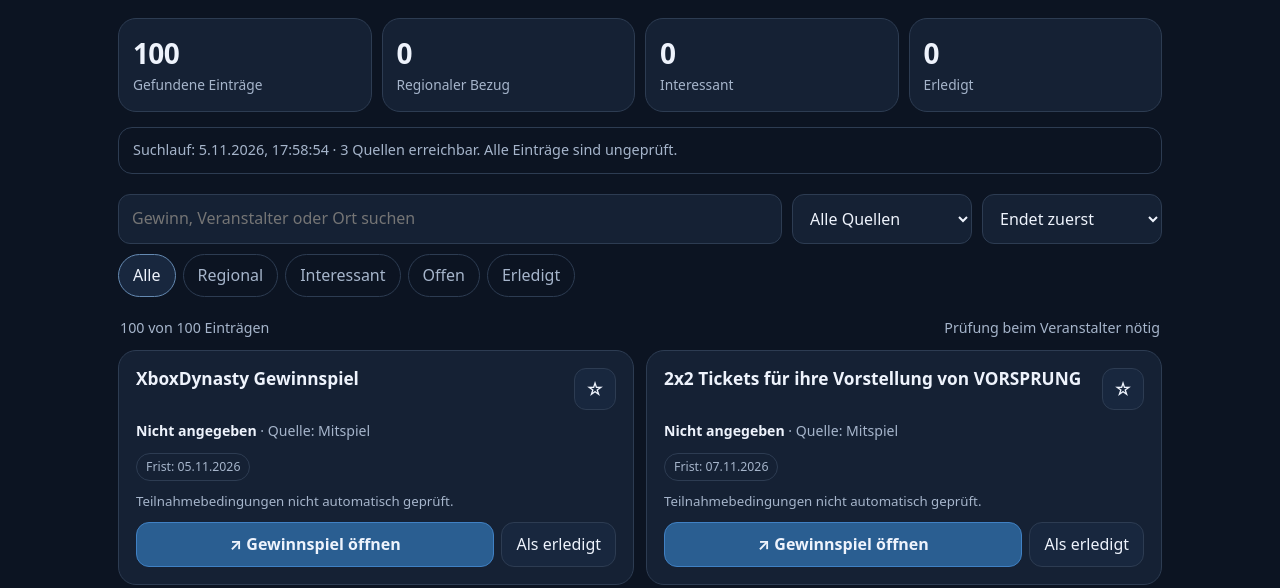
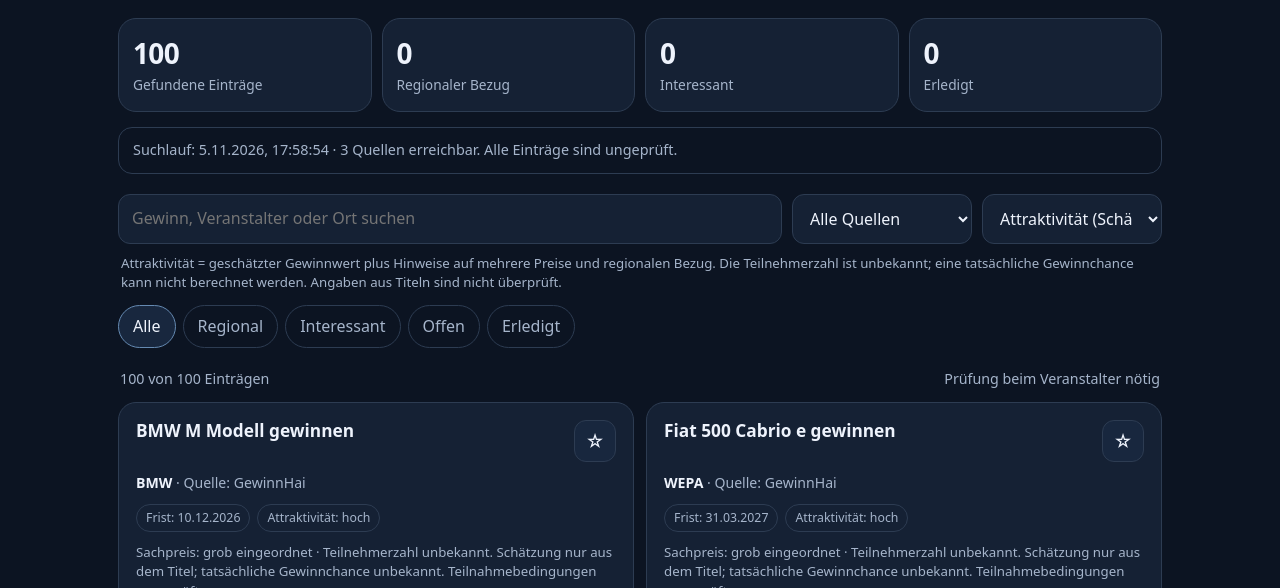
Before and after one commit to bernd72/GewinnspielRadar, a plain HTML site: page index.html in a window 1280 px wide. Shown: the part 212-800 px from the top of the page. Drawn offline with Linux system fonts and the light colour scheme.

Commit message:
Gewinnspiele nach geschätzter Attraktivität, Wert und Chancenhinweisen sortieren

```diff
--- a/index.html
+++ b/index.html
@@ -49,8 +49,9 @@
     <section class="controls" aria-label="Suche und Sortierung">
       <input id="query" type="search" placeholder="Gewinn, Veranstalter oder Ort suchen" aria-label="Gewinnspiele durchsuchen">
       <select id="source" aria-label="Quelle"><option value="">Alle Quellen</option></select>
-      <select id="sort" aria-label="Sortierung"><option value="deadline">Endet zuerst</option><option value="new">Neueste zuerst</option><option value="title">Titel A–Z</option></select>
+      <select id="sort" aria-label="Sortierung"><option value="attractive">Attraktivität (Schätzung)</option><option value="value">Gewinnwert (Schätzung)</option><option value="chance">Chancen-Hinweise</option><option value="deadline">Endet zuerst</option><option value="new">Neueste zuerst</option><option value="title">Titel A–Z</option></select>
     </section>
+    <p class="help" style="margin:0 3px 13px">Attraktivität = geschätzter Gewinnwert plus Hinweise auf mehrere Preise und regionalen Bezug. Die Teilnehmerzahl ist unbekannt; eine tatsächliche Gewinnchance kann nicht berechnet werden. Angaben aus Titeln sind nicht überprüft.</p>
     <div class="tabs" role="tablist" aria-label="Ansicht wählen">
       <button role="tab" type="button" data-tab="all" aria-selected="true">Alle</button>
       <button role="tab" type="button" data-tab="region" aria-selected="false">Regional</button>
@@ -87,6 +88,55 @@ function dateDE(s){if(!s)return 'Nicht bekannt';const d=new Date(s+'T12:00:00');
 function safeUrl(raw){try{const u=new URL(raw);return ['https:','http:'].includes(u.protocol)?u.href:null;}catch{return null;}}
 function el(tag, className, text){const n=document.createElement(tag);if(className)n.className=className;if(text!==undefined)n.textContent=text;return n;}
 function statusMessage(s){$('status').textContent=s;}
+
+/* Vorsichtige Heuristik: nur öffentlich vorhandene Titel verwenden, keine erfundenen Gewinnquoten. */
+function rankInfo(it){
+  const title=String(it.title||'');
+  const t=title.toLocaleLowerCase('de-DE');
+  const amounts=[];
+  const money=/(?:€\s*((?:\d{1,3}(?:[.\s]\d{3})+|\d{1,6})(?:,\d{2})?))|(?:(\d{1,3}(?:[.\s]\d{3})+|\d{1,6})(?:,\d{2})?\s*(?:€|euro\b))/gi;
+  for(const match of title.matchAll(money)){
+    const raw=match[1]||match[2];
+    const n=Number(raw.replace(/[.\s]/g,'').replace(',','.'));
+    if(Number.isFinite(n)&&n>=5&&n<=10000000)amounts.push(n);
+  }
+  const statedValue=amounts.length?Math.max(...amounts):null;
+  // Die Sachpreiswerte sind lediglich grobe Kategorie-Anhaltspunkte, keine Marktpreise.
+  const categories=[
+    [/\b(bmw|fiat|porsche|mercedes|tesla|vw|auto gewinnen|neuwagen|fahrzeug)\b/i,30000],
+    [/\b(küche|küchenzeile)\b/i,8000],
+    [/\b(e-bike|ebike|pedelec)\b/i,2200],
+    [/\b(gaming[\s-]?pc|computer|notebook|laptop)\b/i,1600],
+    [/\b(reise|urlaub|lappland|polarlichter|aufenthalt)\b/i,1400],
+    [/\b(iphone|smartphone)\b/i,950],
+    [/\b(lego.*todesstern)\b/i,800],
+    [/\b(eufy|saugroboter|staubsaugerroboter)\b/i,500],
+    [/\b(espresso(?:system|maschine)|kaffeevollautomat|playstation\s*5|ps5|xbox)\b/i,440],
+    [/\b(smartwatch|garmin|chronograph|uhr|lautsprecher|klipsch|teufel)\b/i,250],
+    [/\b(fritteuse|pfannenset|pfannen-trio|pfannen|kopfhörer)\b/i,120],
+    [/\b(tickets?|eintrittskarten|freikarten|karten für|startplätze)\b/i,45],
+    [/\b(fanpaket|paket|adventskalender|kalender|socken|blu-ray|dvd|buch|roman)\b/i,25]
+  ];
+  const category=categories.find(([re])=>re.test(t));
+  const approximate=category?category[1]:null;
+  // Bei einer Wertangabe im Titel hat diese Vorrang vor groben Kategorieannahmen.
+  const value=statedValue??approximate;
+  let winners=null;
+  const multiples=t.match(/\b(\d{1,3})\s*[x×]\s*(?:\d{1,2}\b|\b(?=[a-zäöü]))/i);
+  if(multiples)winners=Number(multiples[1]);
+  const numberOfWinners=t.match(/\b(\d{1,3})\s+(?:gewinner(?:innen)?|gewinnpakete|gutscheine|preise|pakete)\b/i);
+  if(numberOfWinners)winners=Math.max(winners||0,Number(numberOfWinners[1]));
+  if(/\bdrei gewinnpakete\b/i.test(t))winners=Math.max(winners||0,3);
+  // Mehr Preise und lokaler Bezug sind nur Indizien – keine gemessene Gewinnwahrscheinlichkeit.
+  const chanceScore=(winners&&winners>1?Math.min(18,5*Math.log2(winners)):0)+(it.region?7:0);
+  const valueScore=value===null?0:Math.max(1,Math.min(85,20+16*Math.log10(value/10)));
+  const score=valueScore+chanceScore;
+  const level=score>=65?'hoch':score>=43?'mittel':value!==null?'eher niedrig':'unklar';
+  const valueHint=statedValue!==null?'Preisangabe: '+new Intl.NumberFormat('de-DE',{maximumFractionDigits:0}).format(statedValue)+' €':approximate!==null?'Sachpreis: grob eingeordnet':'Gewinnwert unklar';
+  const chanceHint=winners&&winners>1?winners+' Preise/Gewinner im Titel':it.region?'Regionaler Bezug':'Teilnehmerzahl unbekannt';
+  return {score,valueScore,chanceScore,level,valueHint,chanceHint};
+}
+
 function render(){
   const items=(Array.isArray(dataset.items)?dataset.items:[]).filter(it=>it&&it.id&&it.title);
   const today=new Date().toLocaleDateString('sv-SE');
@@ -105,7 +155,16 @@ function render(){
     return !q || [it.title,it.organizer,it.source].join(' ').toLocaleLowerCase('de-DE').includes(q);
   });
   const sort=$('sort').value;
-  list.sort((a,b)=> sort==='title'?a.title.localeCompare(b.title,'de') : sort==='new'?(b.found_at||'').localeCompare(a.found_at||'') : (a.deadline||'9999').localeCompare(b.deadline||'9999'));
+  const ranks=new Map(list.map(it=>[it.id,rankInfo(it)]));
+  list.sort((a,b)=>{
+    if(sort==='title')return a.title.localeCompare(b.title,'de');
+    if(sort==='new')return (b.found_at||'').localeCompare(a.found_at||'');
+    if(sort==='deadline')return (a.deadline||'9999').localeCompare(b.deadline||'9999');
+    const x=ranks.get(a.id),y=ranks.get(b.id);
+    const metric=sort==='value'?'valueScore':sort==='chance'?'chanceScore':'score';
+    const primary=y[metric]-x[metric];
+    return primary||y.valueScore-x.valueScore||(a.deadline||'9999').localeCompare(b.deadline||'9999')||a.title.localeCompare(b.title,'de');
+  });
   $('results').textContent=`${list.length} von ${live.length} Einträgen`;
   const cards=$('cards');cards.replaceChildren();
   if(!list.length){let box=el('div','empty');box.append(el('strong','',live.length?'Keine passenden Treffer':'Noch keine aktuellen Einträge'),el('div','',live.length?'Filter ändern oder Suchbegriff löschen.':'Führe in GitHub unter „Actions“ den Suchlauf aus.'));cards.append(box);return;}
@@ -118,11 +177,13 @@ function render(){
     const org=el('div','meta');org.append(el('b','',it.organizer||'Veranstalter nicht erfasst'),document.createTextNode(' · Quelle: '+(it.source||'Unbekannt')));card.append(org);
     const tags=el('div','tagbar');tags.append(el('span','tag','Frist: '+dateDE(it.deadline)));
     if(it.region)tags.append(el('span','tag region','Regionaler Bezug'));
+    const ranking=ranks.get(it.id);
+    tags.append(el('span','tag','Attraktivität: '+ranking.level));
     if(it.last_seen && it.last_seen < new Date(Date.now()-3*86400000).toLocaleDateString('sv-SE')) tags.append(el('span','tag','Zuletzt gesehen: '+dateDE(it.last_seen)));
     if(m.done)tags.append(el('span','tag','Erledigt'));
     if(it.source==='Beispiel'||dataset.mode==='demo')tags.append(el('span','tag','Beispiel'));
     card.append(tags);
-    card.append(el('div','help','Teilnahmebedingungen nicht automatisch geprüft.'));
+    card.append(el('div','help',ranking.valueHint+' · '+ranking.chanceHint+'. Schätzung nur aus dem Titel; tatsächliche Gewinnchance unbekannt. Teilnahmebedingungen ungeprüft.'));
     const actions=el('div','actions');
     const url=safeUrl(it.url);if(url){const a=el('a','button primary','↗ Gewinnspiel öffnen');a.href=url;a.target='_blank';a.rel='noopener noreferrer';actions.append(a);}
     const done=el('button','button'+(m.done?' active':''),m.done?'✓ Erledigt':'Als erledigt');done.type='button';done.addEventListener('click',()=>{marks[it.id]={...mark(it.id),done:!mark(it.id).done};save();render();});actions.append(done);
```
